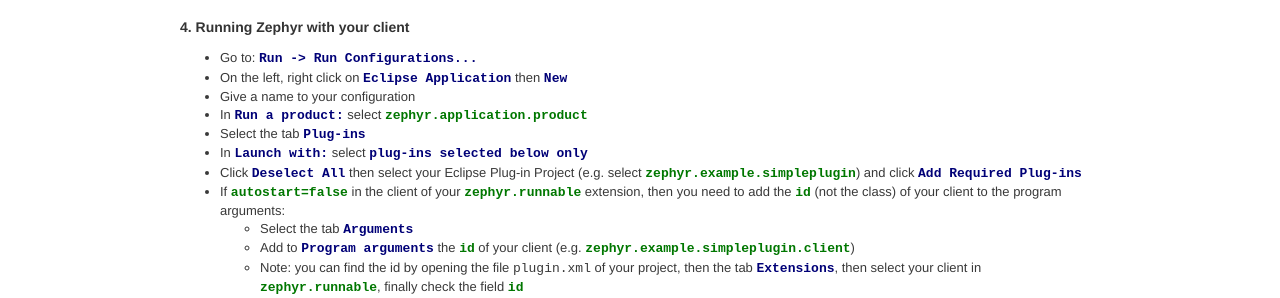
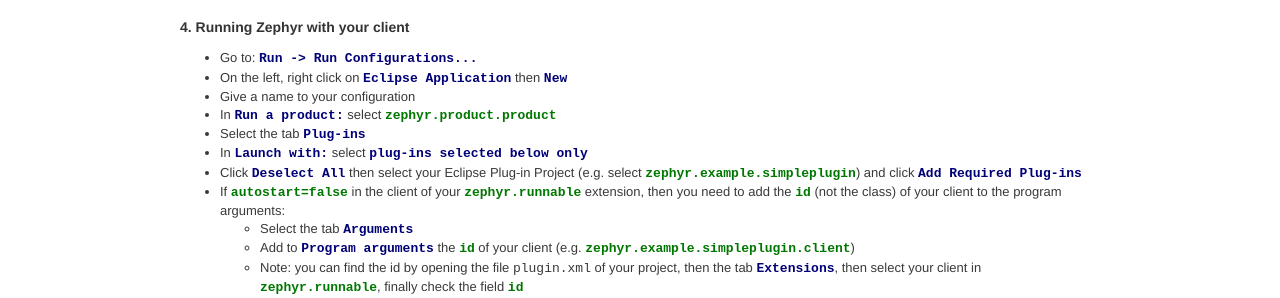
Before and after one commit to zephyrplugins/zephyrplugins.github.com, a Jekyll site: the page built from tutorial_plugins.html, in a window 1280 px wide. Shown: the part 849-1147 px from the top of the page. Built offline with Jekyll 4.4.1, drawn with Linux system fonts in a browser that asks for light colours.

Commit message:
Fix Zephyr product ID

```diff
--- a/tutorial_plugins.html
+++ b/tutorial_plugins.html
@@ -78,7 +78,7 @@
 	<li>Go to: <span class="menu">Run -&gt; Run Configurations...</span></li>
 	<li>On the left, right click on <span class="menu">Eclipse Application</span> then <span class="menu">New</span></li>
 	<li>Give a name to your configuration</li>
-	<li>In <span class="menu">Run a product:</span> select <span class="code">zephyr.application.product</span></li>
+	<li>In <span class="menu">Run a product:</span> select <span class="code">zephyr.product.product</span></li>
 	<li>Select the tab <span class='menu'>Plug-ins</span></li>
 	<li>In <span class="menu">Launch with:</span> select <span class="menu">plug-ins selected below
 			only</span></li>
```
